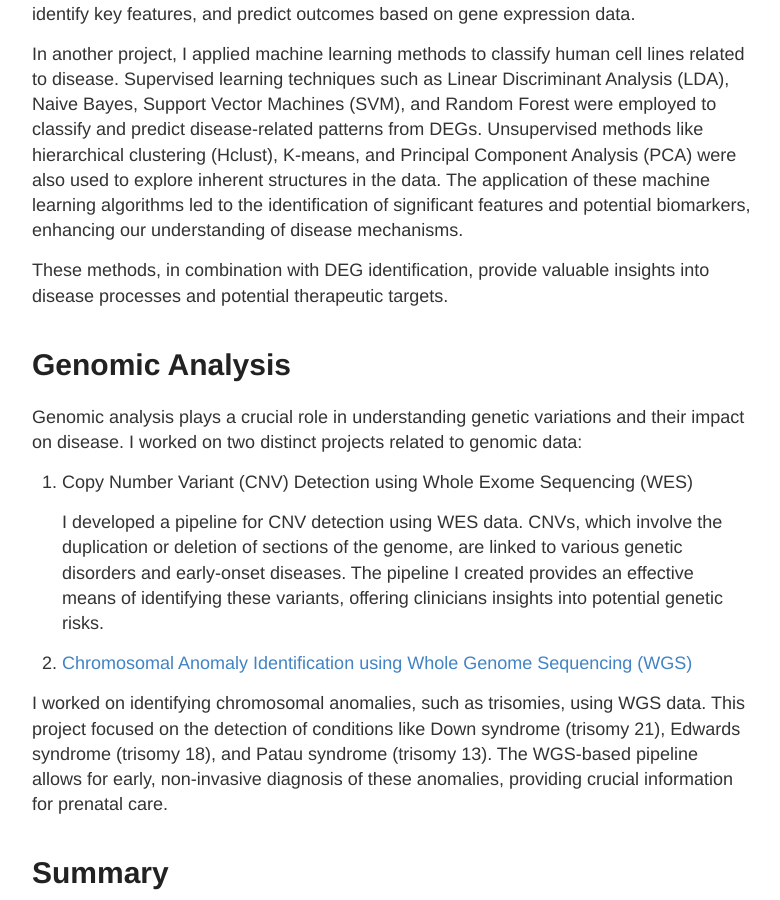
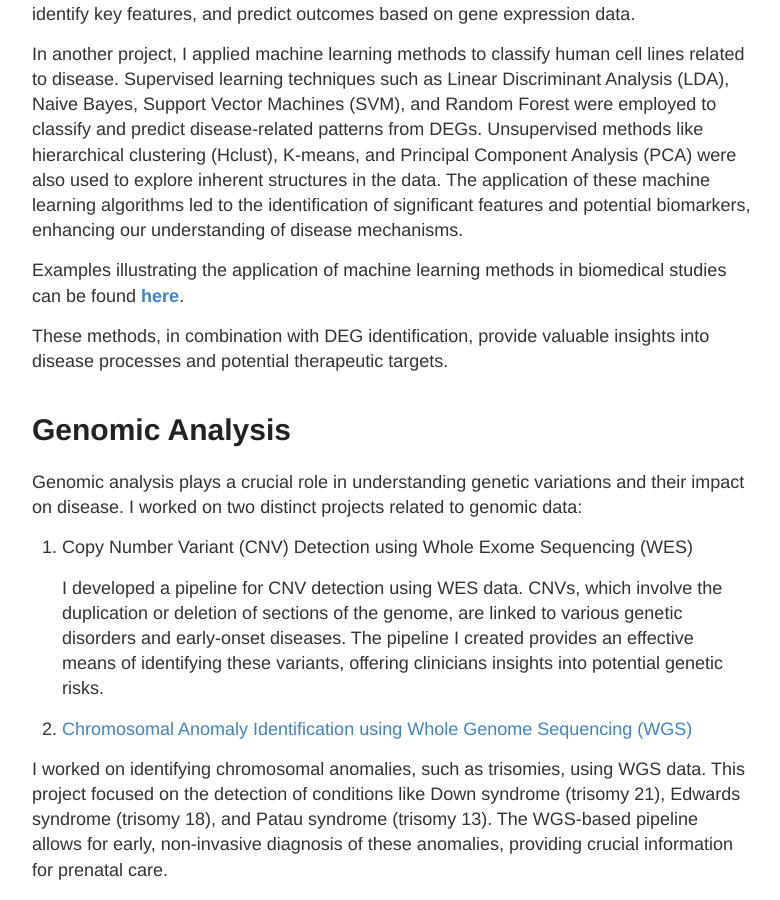
Before and after one commit to vanngocthuyla/Data_Analysis, a Jekyll site: the page built from _pages/omics.md, in a window 1280 px wide and 900 px high, scrolled down 2032 px. Shown: the whole window, without its empty margins (248-1028 px from the left). Built offline with Jekyll 4.4.1, drawn with Linux system fonts in a browser that asks for light colours.

Commit message:
Update omics.md

```diff
--- a/_pages/omics.md
+++ b/_pages/omics.md
@@ -25,6 +25,8 @@ After identifying DEGs, the next step is to further analyze the results using ma
 
 In another project, I applied machine learning methods to classify human cell lines related to disease. Supervised learning techniques such as Linear Discriminant Analysis (LDA), Naive Bayes, Support Vector Machines (SVM), and Random Forest were employed to classify and predict disease-related patterns from DEGs. Unsupervised methods like hierarchical clustering (Hclust), K-means, and Principal Component Analysis (PCA) were also used to explore inherent structures in the data. The application of these machine learning algorithms led to the identification of significant features and potential biomarkers, enhancing our understanding of disease mechanisms.
 
+Examples illustrating the application of machine learning methods in biomedical studies can be found [**here**](https://vanngocthuyla.github.io/Data_Analysis/_pages/machine_learning).
+
 These methods, in combination with DEG identification, provide valuable insights into disease processes and potential therapeutic targets.
 
 # Genomic Analysis
```
